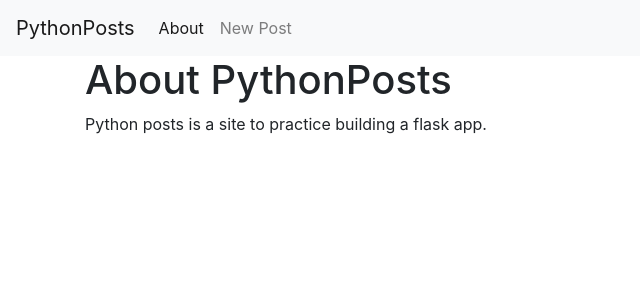
After one commit to cmlc717/python-posts, a Flask app: page /about in a window 1280 px wide. The commit adds this page. Shown: the top 300 px of the page, without its empty margins (0-640 px from the left). Run offline with Flask 3, Linux system fonts and the light colour scheme; some libraries are stand-ins or nearby versions.

Commit message:
about section:

```diff
--- a/app.py
+++ b/app.py
@@ -21,6 +21,10 @@ def index():
     posts = conn.execute('SELECT * FROM posts').fetchall()
     conn.close()
     return render_template('index.html', posts=posts)
+
+@app.route('/about')
+def about():
+    return render_template('about.html')
 
 def get_post(post_id):
     conn = get_db_connection()
--- /dev/null
+++ b/templates/about.html
@@ -0,0 +1,7 @@
+{% extends 'base.html' %}
+
+{% block content %}
+<h1>{% block title %} About PythonPosts {% endblock %}</h1>
+<p>Python posts is a site to practice building a flask app.</p>
+
+{% endblock %}
--- a/templates/base.html
+++ b/templates/base.html
@@ -19,7 +19,7 @@
         <div class="collapse navbar-collapse" id="navbarNav">
             <ul class="navbar-nav">
             <li class="nav-item active">
-                <a class="nav-link" href="#">About</a>
+                <a class="nav-link" href="{{ url_for('about')}}">About</a>
             </li>
             <li class="nav-item">
                 <a class="nav-link" href="{{url_for('create')}}">New Post</a>
```
